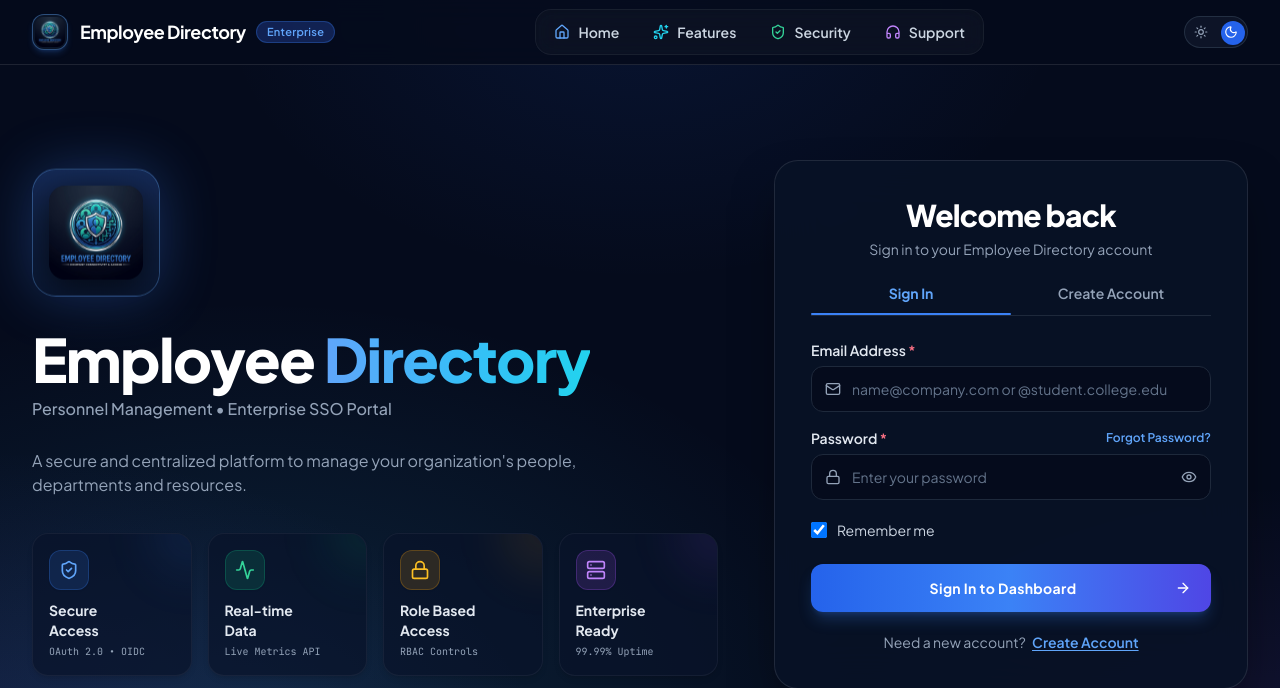
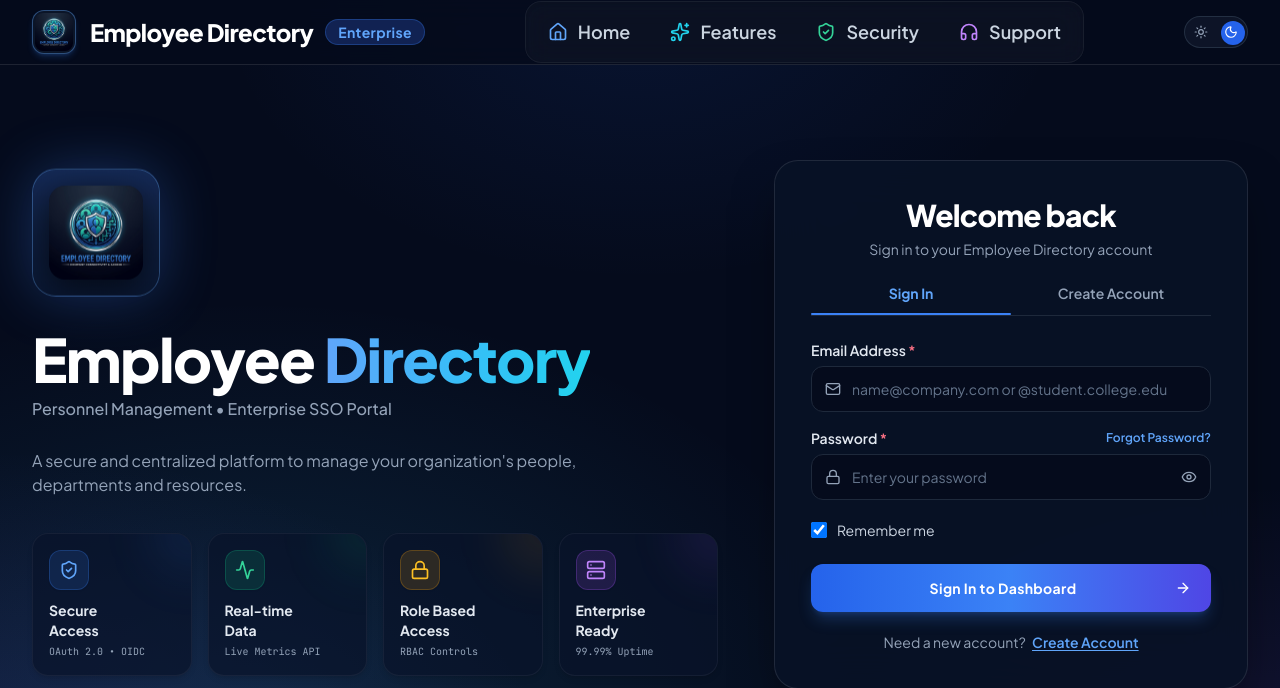
Before and after one commit to ZAID78650/Employee-Directory, a Flask app: page /login in a window 1280 px wide. Shown: the top 688 px of the page. Run offline with Flask 3, Linux system fonts and the light colour scheme; some libraries are stand-ins or nearby versions.

Commit message:
style(nav): increase font size and clarity across top navigation and brand badge

```diff
--- a/templates/login.html
+++ b/templates/login.html
@@ -125,41 +125,41 @@
     <div class="max-w-7xl mx-auto px-4 sm:px-6 lg:px-8 h-16 flex items-center justify-between">
 
       <!-- Brand Logo & Badge -->
-      <a href="/" class="flex items-center gap-3 group focus:outline-none">
-        <div class="w-9 h-9 rounded-xl overflow-hidden border border-blue-400/40 shadow-md shadow-blue-500/20 group-hover:scale-105 transition-transform flex-shrink-0 bg-[#0B1528] p-0.5">
+      <a href="/" class="flex items-center gap-3.5 group focus:outline-none">
+        <div class="w-10 h-10 sm:w-11 sm:h-11 rounded-xl overflow-hidden border border-blue-400/40 shadow-md shadow-blue-500/20 group-hover:scale-105 transition-transform flex-shrink-0 bg-[#0B1528] p-0.5">
           <img src="/static/logo_text_badge.jpg" alt="Employee Directory Logo" class="w-full h-full object-cover rounded-lg" />
         </div>
-        <div class="flex items-center gap-2.5">
-          <span class="font-bold text-base sm:text-lg tracking-tight text-white dark:text-white text-slate-900 group-hover:text-blue-400 transition-colors">
+        <div class="flex items-center gap-3">
+          <span class="font-extrabold text-lg sm:text-xl lg:text-2xl tracking-tight text-white dark:text-white text-slate-900 group-hover:text-blue-400 transition-colors">
             Employee Directory
           </span>
-          <span class="bg-blue-900/50 dark:bg-blue-900/50 bg-blue-100 border border-blue-500/30 text-blue-400 dark:text-blue-400 text-blue-700 text-[11px] font-semibold px-2.5 py-0.5 rounded-full tracking-wide">
+          <span class="bg-blue-900/50 dark:bg-blue-900/50 bg-blue-100 border border-blue-500/30 text-blue-400 dark:text-blue-400 text-blue-700 text-xs sm:text-sm font-bold px-3 py-0.5 rounded-full tracking-wide">
             Enterprise
           </span>
         </div>
       </a>
 
       <!-- Desktop Navigation Links with Animated Micro-Interactions -->
-      <nav class="hidden md:flex items-center gap-1.5 p-1 rounded-2xl bg-white/[0.03] dark:bg-white/[0.03] bg-slate-200/50 border border-white/5 dark:border-white/5 border-slate-300/60 backdrop-blur-md shadow-inner">
-        <a href="/" class="group relative flex items-center gap-2 px-3.5 py-2 rounded-xl text-xs sm:text-sm font-semibold text-slate-300 dark:text-slate-300 text-slate-700 hover:text-white dark:hover:text-white hover:text-blue-600 transition-all duration-200 hover:bg-white/10 dark:hover:bg-white/10 hover:bg-white/80 hover:shadow-sm">
-          <i data-lucide="home" class="w-4 h-4 text-blue-400 group-hover:scale-110 transition-transform duration-200"></i>
+      <nav class="hidden md:flex items-center gap-2 p-1.5 rounded-2xl bg-white/[0.03] dark:bg-white/[0.03] bg-slate-200/50 border border-white/5 dark:border-white/5 border-slate-300/60 backdrop-blur-md shadow-inner">
+        <a href="/" class="group relative flex items-center gap-2.5 px-4 py-2.5 rounded-xl text-base sm:text-lg font-semibold text-slate-300 dark:text-slate-300 text-slate-700 hover:text-white dark:hover:text-white hover:text-blue-600 transition-all duration-200 hover:bg-white/10 dark:hover:bg-white/10 hover:bg-white/80 hover:shadow-sm">
+          <i data-lucide="home" class="w-5 h-5 text-blue-400 group-hover:scale-110 transition-transform duration-200"></i>
           <span>Home</span>
-          <span class="absolute bottom-1 left-1/2 -translate-x-1/2 w-0 h-0.5 bg-blue-400 rounded-full group-hover:w-4 transition-all duration-300"></span>
+          <span class="absolute bottom-1.5 left-1/2 -translate-x-1/2 w-0 h-0.5 bg-blue-400 rounded-full group-hover:w-5 transition-all duration-300"></span>
         </a>
-        <a href="#features" onclick="scrollToFeatures(event)" class="group relative flex items-center gap-2 px-3.5 py-2 rounded-xl text-xs sm:text-sm font-semibold text-slate-300 dark:text-slate-300 text-slate-700 hover:text-white dark:hover:text-white hover:text-blue-600 transition-all duration-200 hover:bg-white/10 dark:hover:bg-white/10 hover:bg-white/80 hover:shadow-sm">
-          <i data-lucide="sparkles" class="w-4 h-4 text-cyan-400 group-hover:scale-110 group-hover:rotate-12 transition-transform duration-200"></i>
+        <a href="#features" onclick="scrollToFeatures(event)" class="group relative flex items-center gap-2.5 px-4 py-2.5 rounded-xl text-base sm:text-lg font-semibold text-slate-300 dark:text-slate-300 text-slate-700 hover:text-white dark:hover:text-white hover:text-blue-600 transition-all duration-200 hover:bg-white/10 dark:hover:bg-white/10 hover:bg-white/80 hover:shadow-sm">
+          <i data-lucide="sparkles" class="w-5 h-5 text-cyan-400 group-hover:scale-110 group-hover:rotate-12 transition-transform duration-200"></i>
           <span>Features</span>
-          <span class="absolute bottom-1 left-1/2 -translate-x-1/2 w-0 h-0.5 bg-cyan-400 rounded-full group-hover:w-4 transition-all duration-300"></span>
+          <span class="absolute bottom-1.5 left-1/2 -translate-x-1/2 w-0 h-0.5 bg-cyan-400 rounded-full group-hover:w-5 transition-all duration-300"></span>
         </a>
-        <a href="#security" onclick="scrollToSecurity(event)" class="group relative flex items-center gap-2 px-3.5 py-2 rounded-xl text-xs sm:text-sm font-semibold text-slate-300 dark:text-slate-300 text-slate-700 hover:text-white dark:hover:text-white hover:text-blue-600 transition-all duration-200 hover:bg-white/10 dark:hover:bg-white/10 hover:bg-white/80 hover:shadow-sm">
-          <i data-lucide="shield-check" class="w-4 h-4 text-emerald-400 group-hover:scale-110 transition-transform duration-200"></i>
+        <a href="#security" onclick="scrollToSecurity(event)" class="group relative flex items-center gap-2.5 px-4 py-2.5 rounded-xl text-base sm:text-lg font-semibold text-slate-300 dark:text-slate-300 text-slate-700 hover:text-white dark:hover:text-white hover:text-blue-600 transition-all duration-200 hover:bg-white/10 dark:hover:bg-white/10 hover:bg-white/80 hover:shadow-sm">
+          <i data-lucide="shield-check" class="w-5 h-5 text-emerald-400 group-hover:scale-110 transition-transform duration-200"></i>
           <span>Security</span>
-          <span class="absolute bottom-1 left-1/2 -translate-x-1/2 w-0 h-0.5 bg-emerald-400 rounded-full group-hover:w-4 transition-all duration-300"></span>
+          <span class="absolute bottom-1.5 left-1/2 -translate-x-1/2 w-0 h-0.5 bg-emerald-400 rounded-full group-hover:w-5 transition-all duration-300"></span>
         </a>
-        <a href="#support" onclick="scrollToSupport(event)" class="group relative flex items-center gap-2 px-3.5 py-2 rounded-xl text-xs sm:text-sm font-semibold text-slate-300 dark:text-slate-300 text-slate-700 hover:text-white dark:hover:text-white hover:text-blue-600 transition-all duration-200 hover:bg-white/10 dark:hover:bg-white/10 hover:bg-white/80 hover:shadow-sm">
-          <i data-lucide="headphones" class="w-4 h-4 text-purple-400 group-hover:scale-110 group-hover:-rotate-12 transition-transform duration-200"></i>
+        <a href="#support" onclick="scrollToSupport(event)" class="group relative flex items-center gap-2.5 px-4 py-2.5 rounded-xl text-base sm:text-lg font-semibold text-slate-300 dark:text-slate-300 text-slate-700 hover:text-white dark:hover:text-white hover:text-blue-600 transition-all duration-200 hover:bg-white/10 dark:hover:bg-white/10 hover:bg-white/80 hover:shadow-sm">
+          <i data-lucide="headphones" class="w-5 h-5 text-purple-400 group-hover:scale-110 group-hover:-rotate-12 transition-transform duration-200"></i>
           <span>Support</span>
-          <span class="absolute bottom-1 left-1/2 -translate-x-1/2 w-0 h-0.5 bg-purple-400 rounded-full group-hover:w-4 transition-all duration-300"></span>
+          <span class="absolute bottom-1.5 left-1/2 -translate-x-1/2 w-0 h-0.5 bg-purple-400 rounded-full group-hover:w-5 transition-all duration-300"></span>
         </a>
       </nav>
 
@@ -195,10 +195,10 @@
           type="button"
           id="mobileMenuBtn"
           onclick="toggleMobileMenu()"
-          class="md:hidden p-2 rounded-xl text-slate-400 hover:text-white hover:bg-slate-800/60 transition focus:outline-none"
+          class="md:hidden p-2.5 rounded-xl text-slate-400 hover:text-white hover:bg-slate-800/60 transition focus:outline-none"
           aria-label="Open navigation menu"
         >
-          <i id="mobileMenuIcon" data-lucide="menu" class="w-5 h-5"></i>
+          <i id="mobileMenuIcon" data-lucide="menu" class="w-6 h-6"></i>
         </button>
 
       </div>
@@ -207,33 +207,33 @@
 
     <!-- Mobile Dropdown Menu -->
     <div id="mobileDropdownMenu" class="hidden md:hidden px-4 pt-3 pb-5 space-y-2 border-t border-slate-800/80 bg-[#050B1C]/95 backdrop-blur-xl transition-all duration-200">
-      <a href="/" class="flex items-center justify-between px-3.5 py-2.5 rounded-xl text-sm font-semibold text-slate-200 hover:bg-white/10 transition-colors">
+      <a href="/" class="flex items-center justify-between px-4 py-3 rounded-xl text-base font-semibold text-slate-200 hover:bg-white/10 transition-colors">
         <div class="flex items-center gap-3">
-          <i data-lucide="home" class="w-4 h-4 text-blue-400"></i>
+          <i data-lucide="home" class="w-5 h-5 text-blue-400"></i>
           <span>Home</span>
         </div>
-        <span class="text-[10px] uppercase font-mono px-2 py-0.5 rounded-full bg-blue-500/20 text-blue-300">Live</span>
+        <span class="text-xs uppercase font-mono px-2.5 py-0.5 rounded-full bg-blue-500/20 text-blue-300">Live</span>
       </a>
-      <a href="#features" onclick="scrollToFeatures(event); toggleMobileMenu();" class="flex items-center justify-between px-3.5 py-2.5 rounded-xl text-sm font-semibold text-slate-200 hover:bg-white/10 transition-colors">
+      <a href="#features" onclick="scrollToFeatures(event); toggleMobileMenu();" class="flex items-center justify-between px-4 py-3 rounded-xl text-base font-semibold text-slate-200 hover:bg-white/10 transition-colors">
         <div class="flex items-center gap-3">
-          <i data-lucide="sparkles" class="w-4 h-4 text-cyan-400"></i>
+          <i data-lucide="sparkles" class="w-5 h-5 text-cyan-400"></i>
           <span>Features</span>
         </div>
-        <i data-lucide="chevron-right" class="w-4 h-4 text-slate-500"></i>
+        <i data-lucide="chevron-right" class="w-5 h-5 text-slate-500"></i>
       </a>
-      <a href="#security" onclick="scrollToSecurity(event); toggleMobileMenu();" class="flex items-center justify-between px-3.5 py-2.5 rounded-xl text-sm font-semibold text-slate-200 hover:bg-white/10 transition-colors">
+      <a href="#security" onclick="scrollToSecurity(event); toggleMobileMenu();" class="flex items-center justify-between px-4 py-3 rounded-xl text-base font-semibold text-slate-200 hover:bg-white/10 transition-colors">
         <div class="flex items-center gap-3">
-          <i data-lucide="shield-check" class="w-4 h-4 text-emerald-400"></i>
+          <i data-lucide="shield-check" class="w-5 h-5 text-emerald-400"></i>
           <span>Security</span>
         </div>
-        <span class="text-[10px] uppercase font-mono px-2 py-0.5 rounded-full bg-emerald-500/20 text-emerald-300">256-bit</span>
+        <span class="text-xs uppercase font-mono px-2.5 py-0.5 rounded-full bg-emerald-500/20 text-emerald-300">256-bit</span>
       </a>
-      <a href="#support" onclick="scrollToSupport(event); toggleMobileMenu();" class="flex items-center justify-between px-3.5 py-2.5 rounded-xl text-sm font-semibold text-slate-200 hover:bg-white/10 transition-colors">
+      <a href="#support" onclick="scrollToSupport(event); toggleMobileMenu();" class="flex items-center justify-between px-4 py-3 rounded-xl text-base font-semibold text-slate-200 hover:bg-white/10 transition-colors">
         <div class="flex items-center gap-3">
-          <i data-lucide="headphones" class="w-4 h-4 text-purple-400"></i>
+          <i data-lucide="headphones" class="w-5 h-5 text-purple-400"></i>
           <span>Support</span>
         </div>
-        <span class="text-[10px] uppercase font-mono px-2 py-0.5 rounded-full bg-purple-500/20 text-purple-300">24/7</span>
+        <span class="text-xs uppercase font-mono px-2.5 py-0.5 rounded-full bg-purple-500/20 text-purple-300">24/7</span>
       </a>
     </div>
   </header>
```
